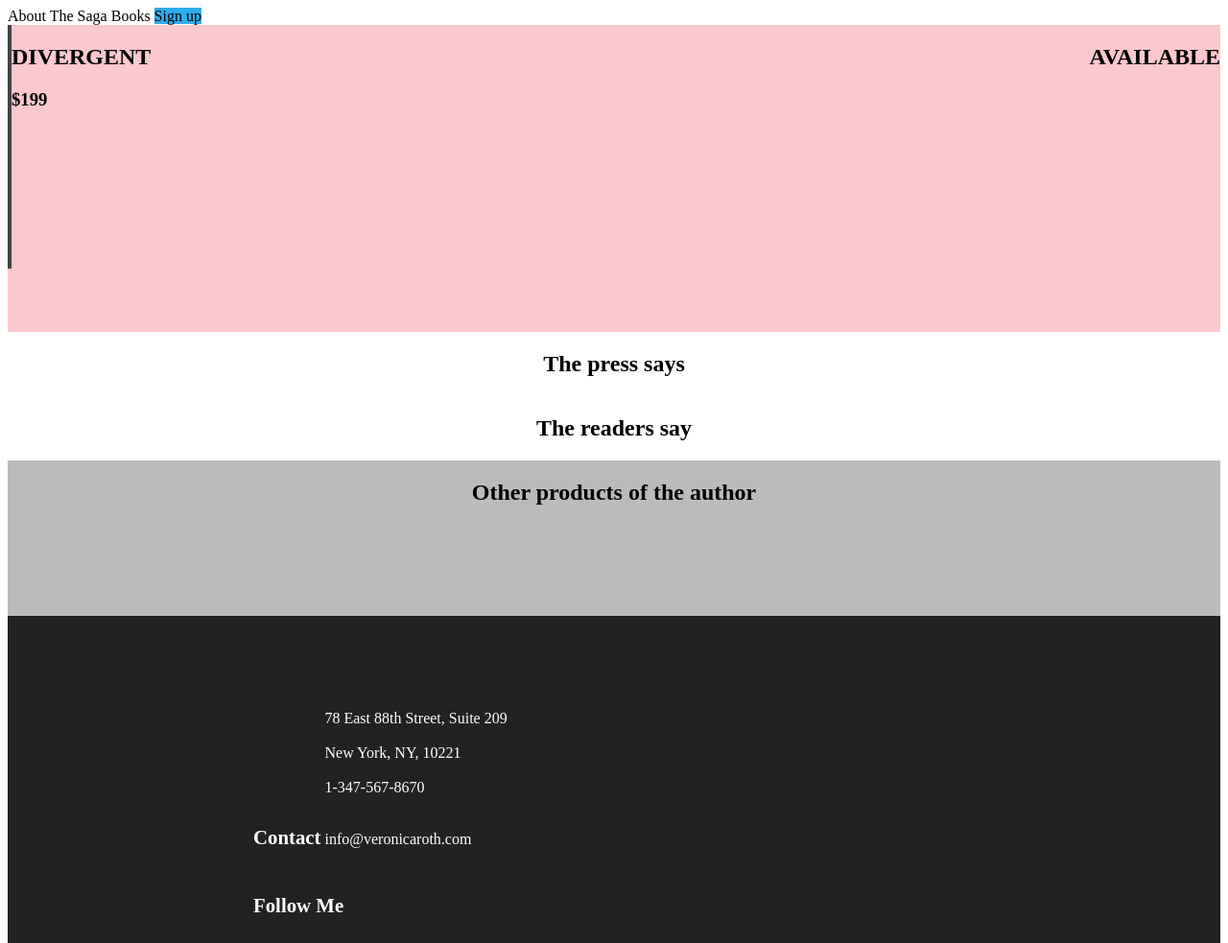
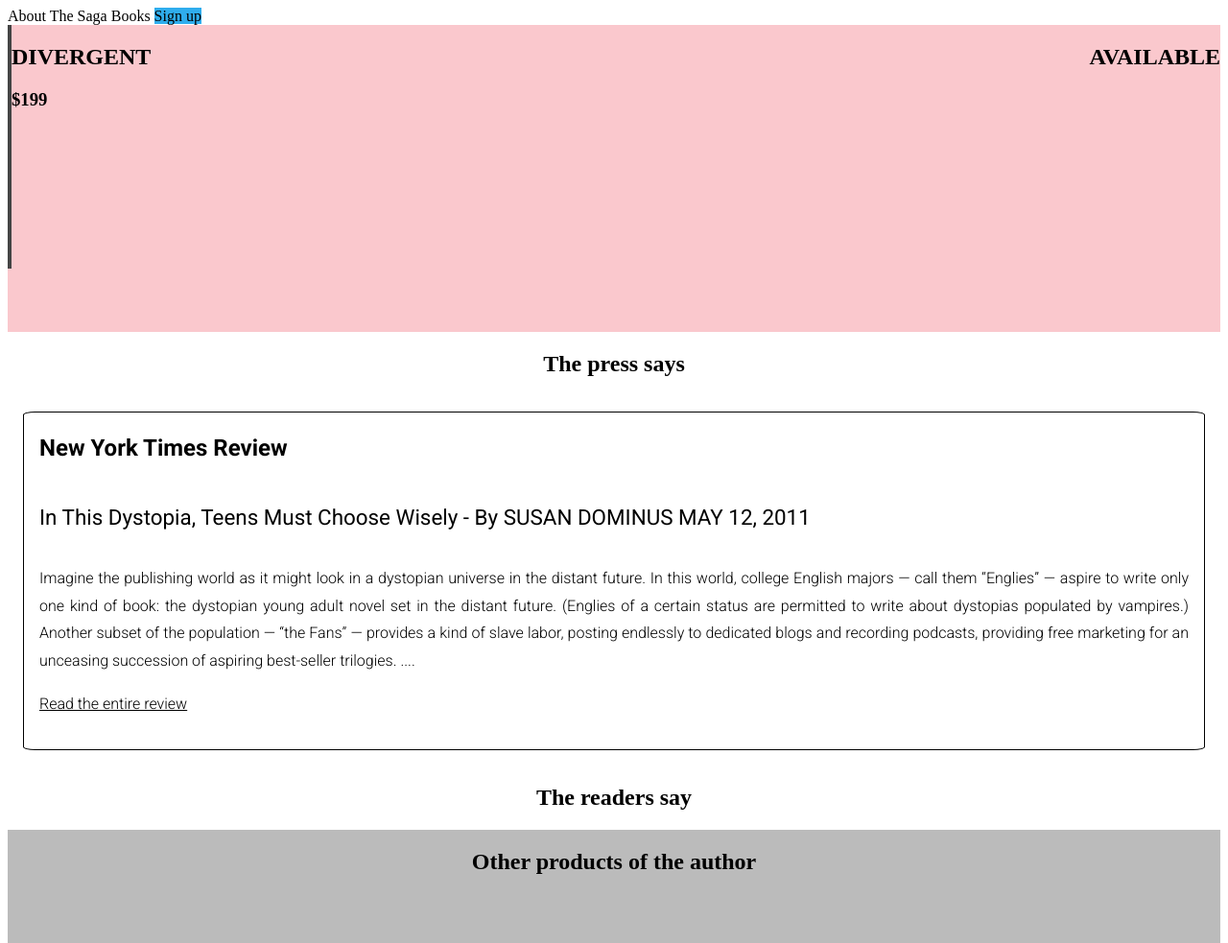
Before and after one commit to fedeagripa/polymer_ui, a website: page Demo/show.html in a window 1280 px wide. Shown: the top 983 px of the page at 96% size. Drawn offline with Linux system fonts and the light colour scheme; files whose address does not match are found by name.

Commit message:
Press container

```diff
--- a/Demo/show.html
+++ b/Demo/show.html
@@ -38,8 +38,7 @@
             background-color: #fac8cd;
             height: 20rem;
         }
-    </style>
-    <style is="custom-style">
+
         #example-full-height-container {
             height: 250px;
             border: 2px solid #444;
@@ -59,8 +58,7 @@
             height: 50%;
             --iron-image-height: 100%;
         }
-    </style>
-    <style is="custom-style">
+
         #example-full-height-container2 {
             height: 250px;
             border: 2px solid #444;
@@ -79,6 +77,21 @@
         #example-half-height2 {
             height: 50%;
             --iron-image-height: 100%;
+        }
+
+        .press-container {
+
+        }
+
+        .press-comentary-container{
+            border: 1px solid black;
+            border-radius: 1%;
+            margin: 1rem;
+            padding: 1rem;
+            text-align: justify;
+            font-family: Roboto;
+            line-height: 1.8;
+            font-weight: 300;
         }
 
         .books-container{
@@ -139,10 +152,17 @@
 </div>
 <!--BOOK DETAIL END-->
 <!--COMMENTS START-->
+<div class="press-container">
     <div class="horizontal center-justified layout">
         <div><h2>The press says</h2></div>
     </div>
-
+    <div class="press-comentary-container">
+        <h3 style="font-size: 1.5rem; margin: 0">New York Times Review</h3>
+        <h4 style="font-weight: 400;font-size: 1.4rem">In This Dystopia, Teens Must Choose Wisely - By SUSAN DOMINUS MAY 12, 2011</h4>
+        <p>Imagine the publishing world as it might look in a dystopian universe in the distant future. In this world, college English majors — call them “Englies” — aspire to write only one kind of book: the dystopian young adult novel set in the distant future. (Englies of a certain status are permitted to write about dystopias populated by vampires.) Another subset of the population — “the Fans” — provides a kind of slave labor, posting endlessly to dedicated blogs and recording podcasts, providing free marketing for an unceasing succession of aspiring best-seller trilogies. ....</p>
+        <p style="text-decoration: underline">Read the entire review</p>
+    </div>
+</div>
 <div class="horizontal center-justified layout">
     <div><h2>The readers say</h2></div>
 </div>
```
Also changed, not shown: Demo/index.html (+1 -1 lines). Lines whose indentation alone changed are shown as unchanged.
